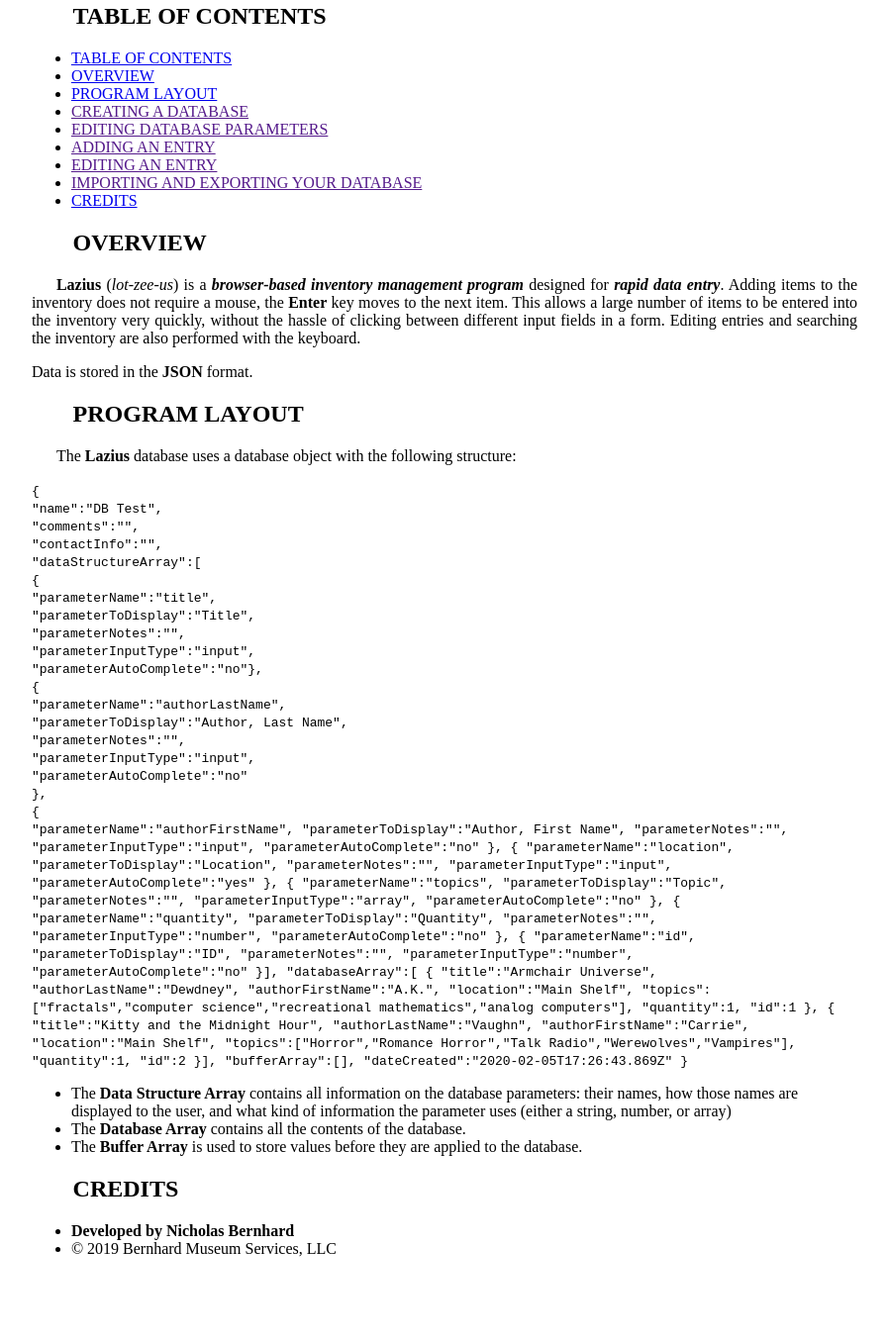
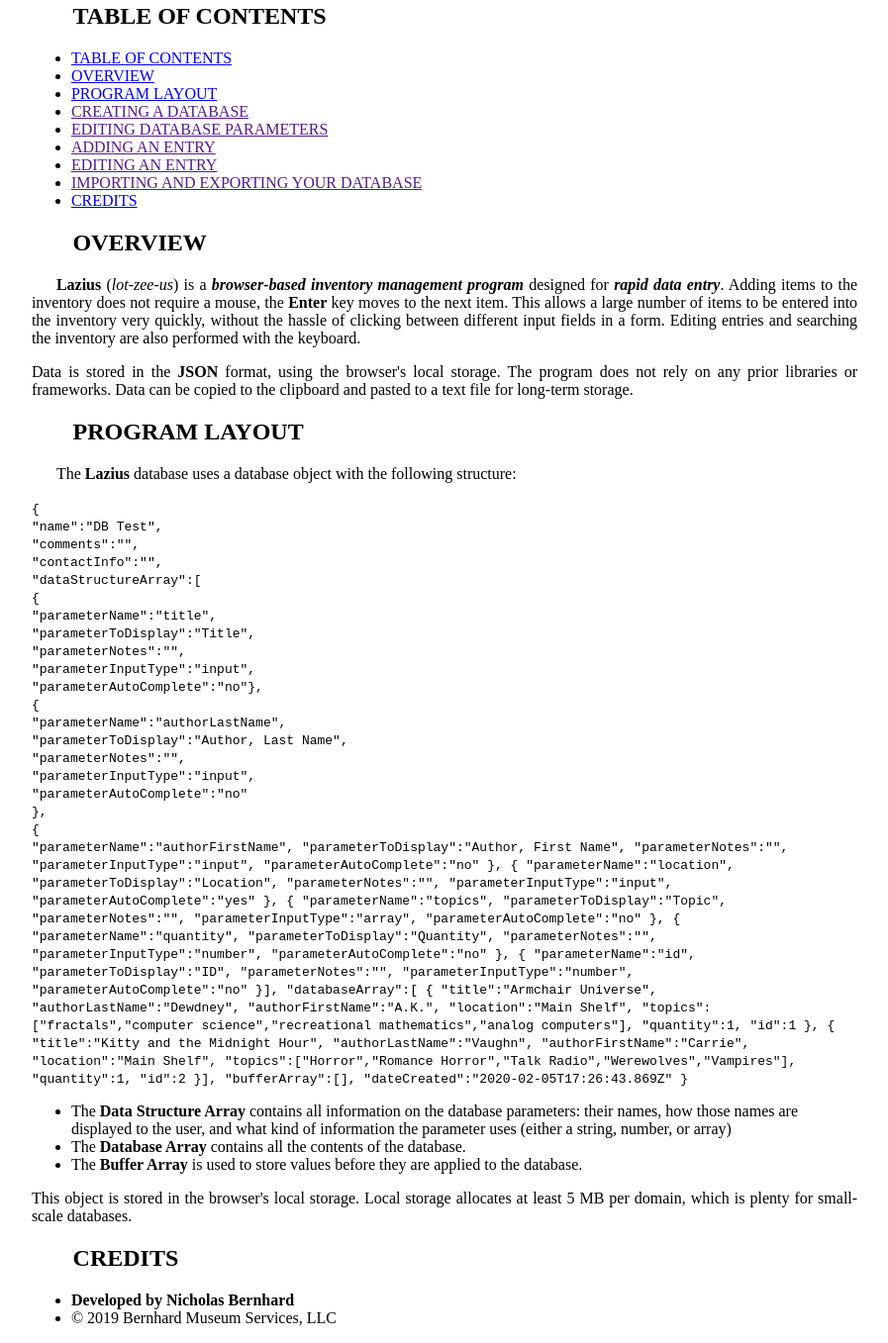
Before and after one commit to NDHF/lazius2, a plain HTML site: page docs.html in a window 1280 px wide. Shown: the part 691-2048 px from the top of the page at 99% size, without its empty margins (191-1088 px from the left). Before the commit the page ends 1978 px from the top, so only its background shows below. Drawn offline with Linux system fonts and the light colour scheme.

Commit message:
Updates to documentation

```diff
--- a/docs.html
+++ b/docs.html
@@ -6,6 +6,7 @@
     <meta name="viewport" content="width=device-width, initial-scale=1.0">
     <meta http-equiv="X-UA-Compatible" content="ie=edge">
     <link rel="stylesheet" type="text/css" href="assets/style/docsStyle.css" />
+    <link rel="icon" type="img/png" href="assets/images/lazius_favicon.png">
     <title>LAZIUS DOCS</title>
 </head>
 
@@ -45,21 +46,30 @@
         <section id="overviewSection">
             <h1>OVERVIEW</h1>
 
-            <p><strong>Lazius</strong> (<i>lot-zee-us</i>) is a <strong><em>browser-based inventory management
+            <p><strong>Lazius</strong> (<i>lot-zee-us</i>) is a
+                <strong><em>browser-based inventory management
                         program</em></strong> designed
-                for <strong><em>rapid data entry</em></strong>. Adding items to the inventory does not require a mouse,
-                the <strong>Enter</strong> key moves to the next item. This allows a large number of items to be entered
-                into the inventory very quickly, without the hassle of clicking between different input fields in a
-                form.
-                Editing entries and searching the inventory are also performed with the keyboard.</p>
+                for <strong><em>rapid data entry</em></strong>.
+                Adding items to the inventory does not require a mouse,
+                the <strong>Enter</strong> key moves to the next item.
+                This allows a large number of items to be entered
+                into the inventory very quickly, without the hassle of
+                clicking between different input fields in a form. Editing
+                entries and searching the inventory are also performed with
+                the keyboard.</p>
 
-            <p>Data is stored in the <strong>JSON</strong> format.</p>
+            <p>Data is stored in the <strong>JSON</strong> format, using the
+                browser's local storage. The program does not rely on any
+                prior libraries or frameworks. Data can be copied to the
+                clipboard and pasted to a text file for long-term storage.
+            </p>
         </section>
 
         <section id="programLayout">
             <h1>PROGRAM LAYOUT</h1>
 
-            <p>The <strong>Lazius</strong> database uses a database object with the following structure:</p>
+            <p>The <strong>Lazius</strong> database uses a database object
+                with the following structure:</p>
 
             <code>
                 {
@@ -165,6 +175,11 @@
                 <li>The <b>Database Array</b> contains all the contents of the database.</li>
                 <li>The <b>Buffer Array</b> is used to store values before they are applied to the database.</li>
             </ul>
+
+            <p>This object is stored in the browser's local storage.
+                Local storage allocates at least 5 MB per domain, which is
+                plenty for small-scale databases.
+            </p>
         </section>
 
         <section id="creditsSection">
```
Also changed, not shown: index.html (+1 -0 lines), assets/images/lazius_favicon.png (added).
